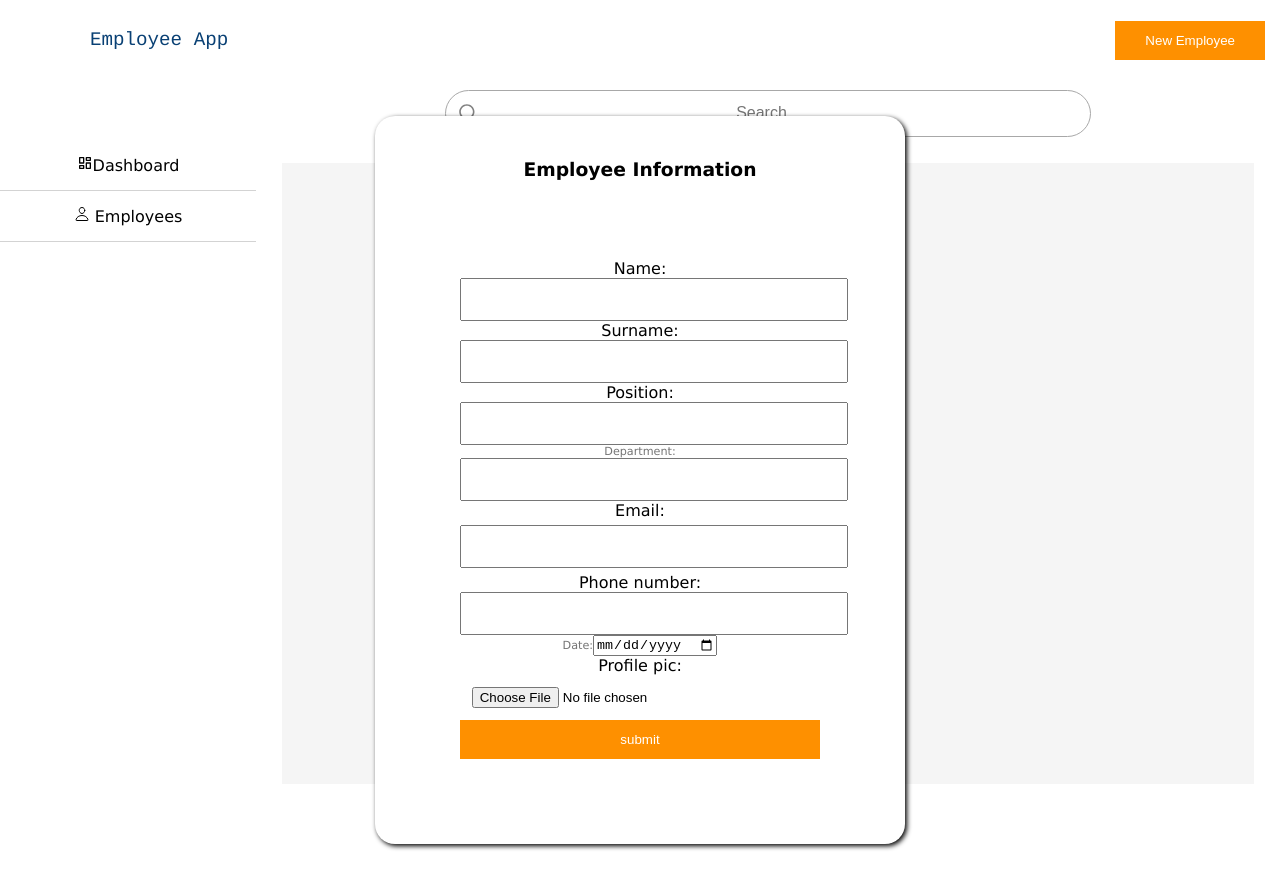
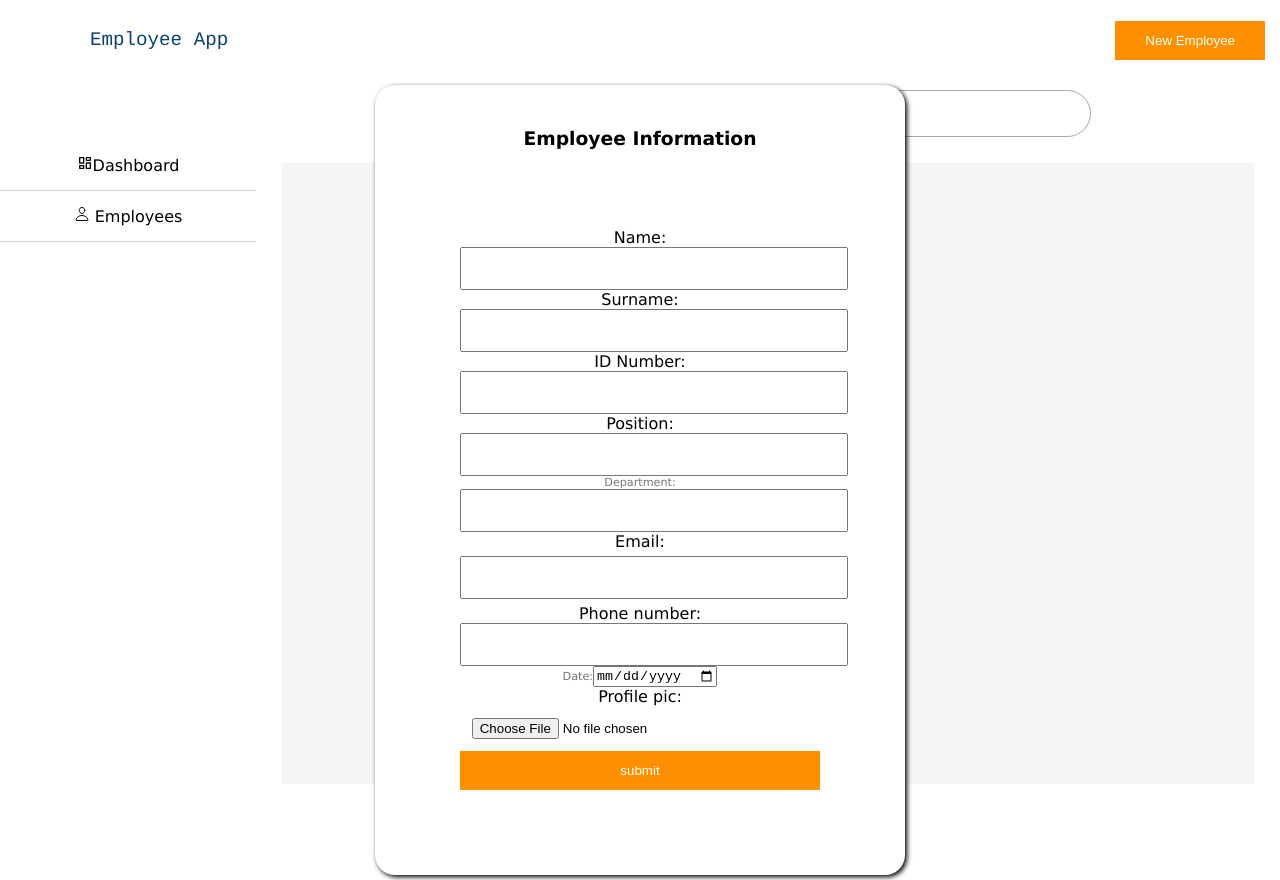
Before and after one commit to Lspacedev/employee-app, a React (Create React App) app: page / in a window 1280 px wide. Both pictures are taken after a click on the button "New Employee". Built offline with nearby package versions, Linux system fonts and the light colour scheme.

Commit message:
updated image selector, added id input

```diff
--- a/src/App.js
+++ b/src/App.js
@@ -24,7 +24,6 @@ function App() {
     //if employee doesn't exist add them
     if (filteredEmployee.length === 0) {
       setEmployees((prev) => [...prev, obj]);
-      setCount(count + 1);
     }
   }
 
@@ -73,10 +72,7 @@ function App() {
   console.dir(employees);
   return (
     <div className="App">
-      <AddEmployee
-        count={employees.length}
-        handleAddEmployees={handleAddEmployees}
-      />
+      <AddEmployee handleAddEmployees={handleAddEmployees} />
       <Sidebar />
       <DisplayEmployees
         employees={employees}
--- a/src/components/Form.js
+++ b/src/components/Form.js
@@ -1,8 +1,8 @@
 import { useState } from "react";
 import { Image } from "react";
-function Form({ handleAddEmployees, toggleClicked, count }) {
+function Form({ handleAddEmployees, toggleClicked }) {
   const [obj, setObj] = useState({
-    id: count,
+    id: "",
     name: "",
     surname: "",
     position: "",
@@ -17,6 +17,11 @@ function Form({ handleAddEmployees, toggleClicked, count }) {
     e.preventDefault();
     const { name, value } = e.target;
     setObj((prev) => ({ ...prev, [name]: value }));
+  }
+
+  function handleImageUpload(e) {
+    let url = URL.createObjectURL(e.target.files[0]);
+    obj.pic = url;
   }
 
   function handleSubmit(e) {
@@ -52,6 +57,18 @@ function Form({ handleAddEmployees, toggleClicked, count }) {
                 name="surname"
                 onChange={(e) => handleChange(e)}
                 value={obj.surname}
+              />
+            </label>
+          </div>
+          <div className="id-number">
+            <label htmlFor="id-number">
+              ID Number:
+              <input
+                type="text"
+                id="id-number"
+                name="id"
+                onChange={(e) => handleChange(e)}
+                value={obj.id}
               />
             </label>
           </div>
@@ -122,7 +139,7 @@ function Form({ handleAddEmployees, toggleClicked, count }) {
                 type="file"
                 id="profile-pic"
                 name="pic"
-                onChange={(e) => handleChange(e)}
+                onChange={(e) => handleImageUpload(e)}
               />
             </label>
           </div>
--- a/src/components/displayEmployees.js
+++ b/src/components/displayEmployees.js
@@ -108,7 +108,6 @@ function DisplayEmployees({
                           name="name"
                           placeholder="Name"
                           onChange={(e) => handleChange(e)}
-                          value={obj.name}
                         />
                       </label>
                     </div>
@@ -120,7 +119,6 @@ function DisplayEmployees({
                           name="surname"
                           placeholder="Surname"
                           onChange={(e) => handleChange(e)}
-                          value={obj.surname}
                         />
                       </label>
                     </div>
@@ -132,7 +130,6 @@ function DisplayEmployees({
                           name="position"
                           placeholder="Position"
                           onChange={(e) => handleChange(e)}
-                          value={obj.position}
                         />
                       </label>
                     </div>
@@ -144,7 +141,6 @@ function DisplayEmployees({
                           name="department"
                           placeholder="Department"
                           onChange={(e) => handleChange(e)}
-                          value={obj.department}
                         />
                       </label>
                     </div>
@@ -156,7 +152,6 @@ function DisplayEmployees({
                           name="email"
                           placeholder="Email"
                           onChange={(e) => handleChange(e)}
-                          value={obj.email}
                         />
                       </label>
                     </div>
@@ -168,7 +163,6 @@ function DisplayEmployees({
                           name="phone"
                           placeholder="Phone number"
                           onChange={(e) => handleChange(e)}
-                          value={obj.phone}
                         />
                       </label>
                     </div>
@@ -180,7 +174,6 @@ function DisplayEmployees({
                           name="date"
                           placeholder=" Date"
                           onChange={(e) => handleChange(e)}
-                          value={obj.date}
                         />
                       </label>
                     </div>
--- a/src/components/employee.js
+++ b/src/components/employee.js
@@ -14,11 +14,7 @@ function Employee({
   return (
     <div className="Employee">
       <div className="profile-name">
-        <div className="profile-pic">
-          {pic && (
-            <img src={require(`./${pic.replace("C:\\fakepath\\", "")}`)} />
-          )}
-        </div>
+        <div className="profile-pic">{pic && <img src={pic} />}</div>
         <div className="name">
           <div>{name + " " + surname}</div>
           <div className="position">{position}</div>
```
